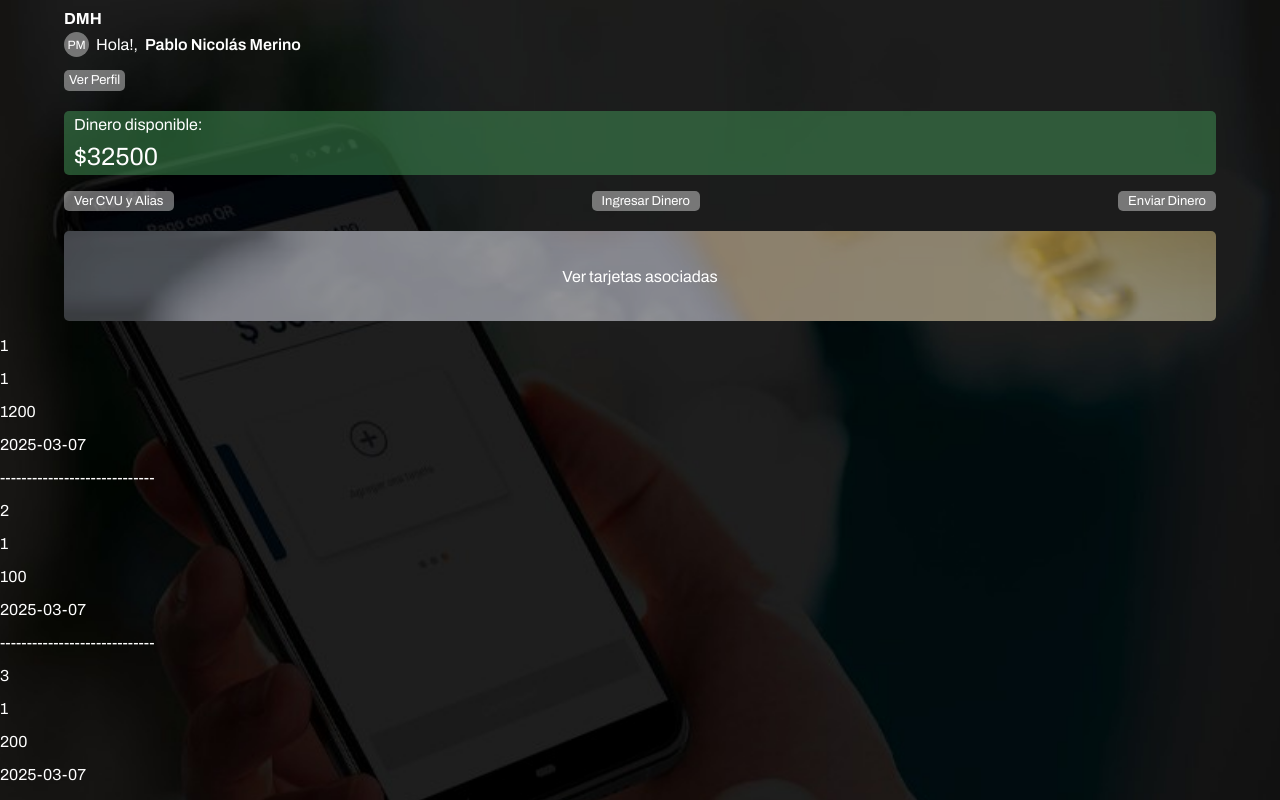
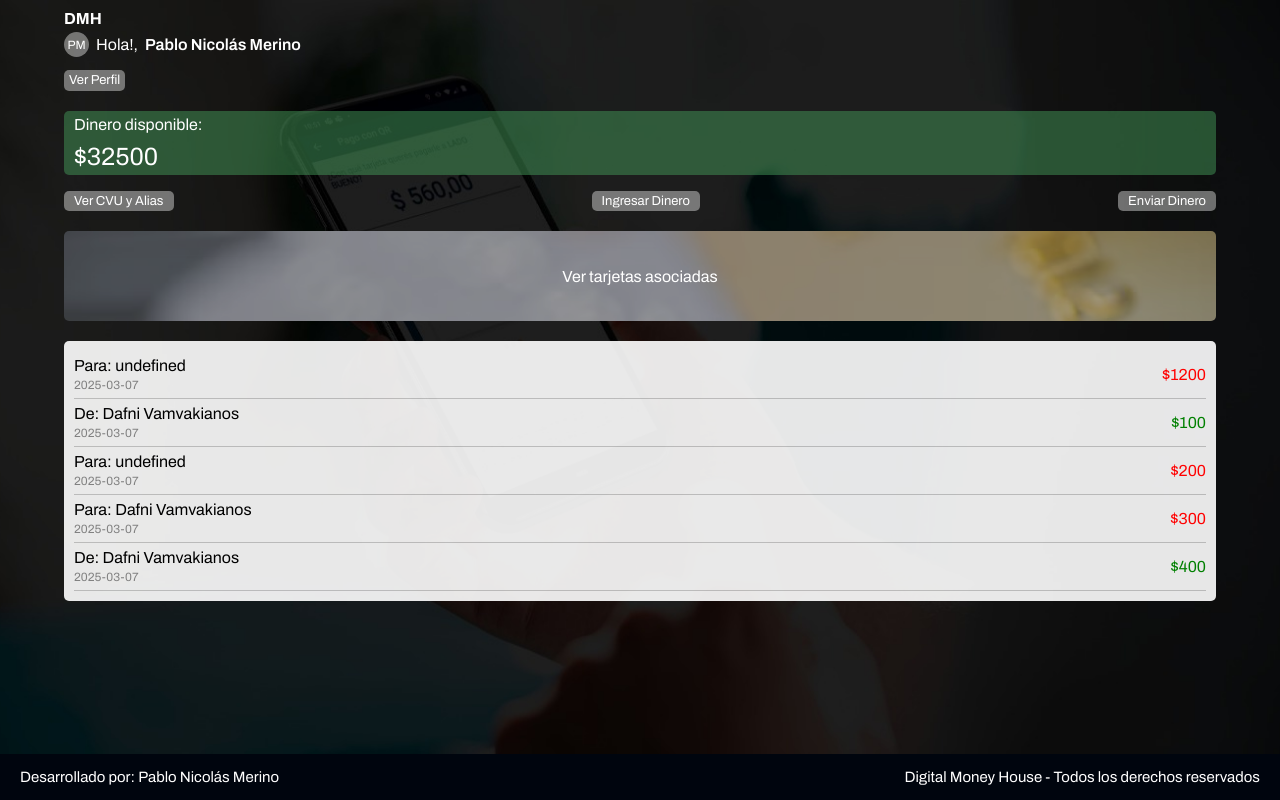
Before and after one commit to PabloNMerino/FrontEnd-DMH, a React (Vite) app: page /home in a window 1280 px wide. Shown: the top 800 px of the page. Built offline with nearby package versions, Linux system fonts and the light colour scheme.

Commit message:
transferences home box

```diff
--- a/src/homeComponents/activityCard/ActivityCardStyle.module.css
+++ b/src/homeComponents/activityCard/ActivityCardStyle.module.css
@@ -0,0 +1,38 @@
+.card {
+    display: flex;
+    align-items: center;
+    justify-content: space-between;
+}
+
+.transferInfo {
+    color: black;
+}
+
+.transferInfo:first-child {
+    font-size: 16px;
+    padding-top: 6px;
+}
+
+.date {
+    font-size: 12px;
+    padding: 4px 0 6px 0;
+    color: grey;
+}
+
+.card p{
+    margin: 0;
+}
+
+.egreso {
+    color: red;
+}
+
+.ingreso {
+    color: green;
+}
+
+.separation {
+    height: 1px;
+    width: 100%;
+    background-color: rgba(0, 0, 0, 0.2);
+}
--- a/src/homeComponents/activityCard/ActivityCards.jsx
+++ b/src/homeComponents/activityCard/ActivityCards.jsx
@@ -1,15 +1,28 @@
+import { useEffect, useState } from 'react'
 import Styles from './ActivityCardStyle.module.css'
 
-export const ActivityCard = ({id, senderId, receiverId, amountofMoney, date}) => {
+export const ActivityCard = ({id, userId, senderId, receiverId, amountofMoney, date}) => {
+
+    const [activityColor, setActivityColor] = useState("ingreso");
+    const [title, setTitle] = useState(`De: ${senderId}`)
+
+    useEffect(()=>{
+        if(userId==senderId) {
+            setActivityColor("egreso");
+            setTitle(`Para: ${receiverId}`)
+        }
+    },[])
 
     return (
-        <div>
-            <p>{id}</p>
-            <p>{senderId}</p>
-            <p>{receiverId}</p>
-            <p>{amountofMoney}</p>
-            <p>{date}</p>
-            <p>-----------------------------</p>
-        </div>
+        <article className={Styles.cardArticle}>
+            <div className={Styles.card}>
+                <div className={Styles.transferInfo}>
+                    <p>{title}</p>
+                    <p className={Styles.date}>{date}</p>
+                </div>
+                <p className={`${Styles[activityColor]} ${Styles.moneyBox}`}>${amountofMoney}</p>
+            </div>
+            <div className={Styles.separation}></div>
+        </article>
     )
 }
--- a/src/homeComponents/homeActivity/HomeActivity.jsx
+++ b/src/homeComponents/homeActivity/HomeActivity.jsx
@@ -5,36 +5,41 @@ export const HomeActivity = () => {
 const transferencias = [
     {
         id: 1,
-        senderId: 1,
-        receiverid: 2,
+        userId: "Pablo Merino",
+        senderId: "Pablo Merino",
+        receiverid: "Dafni Vamvakianos",
         amountofMoney: 1200.0,
         date: "2025-03-07"
     },
     {
         id: 2,
-        senderId: 1,
-        receiverid: 2,
+        userId: "Pablo Merino",
+        senderId: "Dafni Vamvakianos",
+        receiverid: "Pablo Merino",
         amountofMoney: 100.0,
         date: "2025-03-07"
     },
     {
         id: 3,
-        senderId: 1,
-        receiverid: 2,
+        userId: "Pablo Merino",
+        senderId: "Pablo Merino",
+        receiverid: "Dafni Vamvakianos",
         amountofMoney: 200.0,
         date: "2025-03-07"
     },
     {
         id: 4,
-        senderId: 1,
-        receiverId: 2,
+        userId: "Pablo Merino",
+        senderId: "Pablo Merino",
+        receiverId: "Dafni Vamvakianos",
         amountofMoney: 300.0,
         date: "2025-03-07"
     },
     {
         id: 5,
-        senderId: 1,
-        receiverId: 2,
+        userId: "Pablo Merino",
+        senderId: "Dafni Vamvakianos",
+        receiverId: "Pablo Merino",
         amountofMoney: 400.0,
         date: "2025-03-07"
     }
--- a/src/homeComponents/homeActivity/HomeActivityStyle.module.css
+++ b/src/homeComponents/homeActivity/HomeActivityStyle.module.css
@@ -0,0 +1,8 @@
+.transferences {
+    width: 90%;
+    margin: 20px auto;
+    background-color: rgba(255, 255, 255, 0.9 );
+    border-radius: 5px;
+    box-sizing: border-box;
+    padding: 10px 10px;
+}
```
